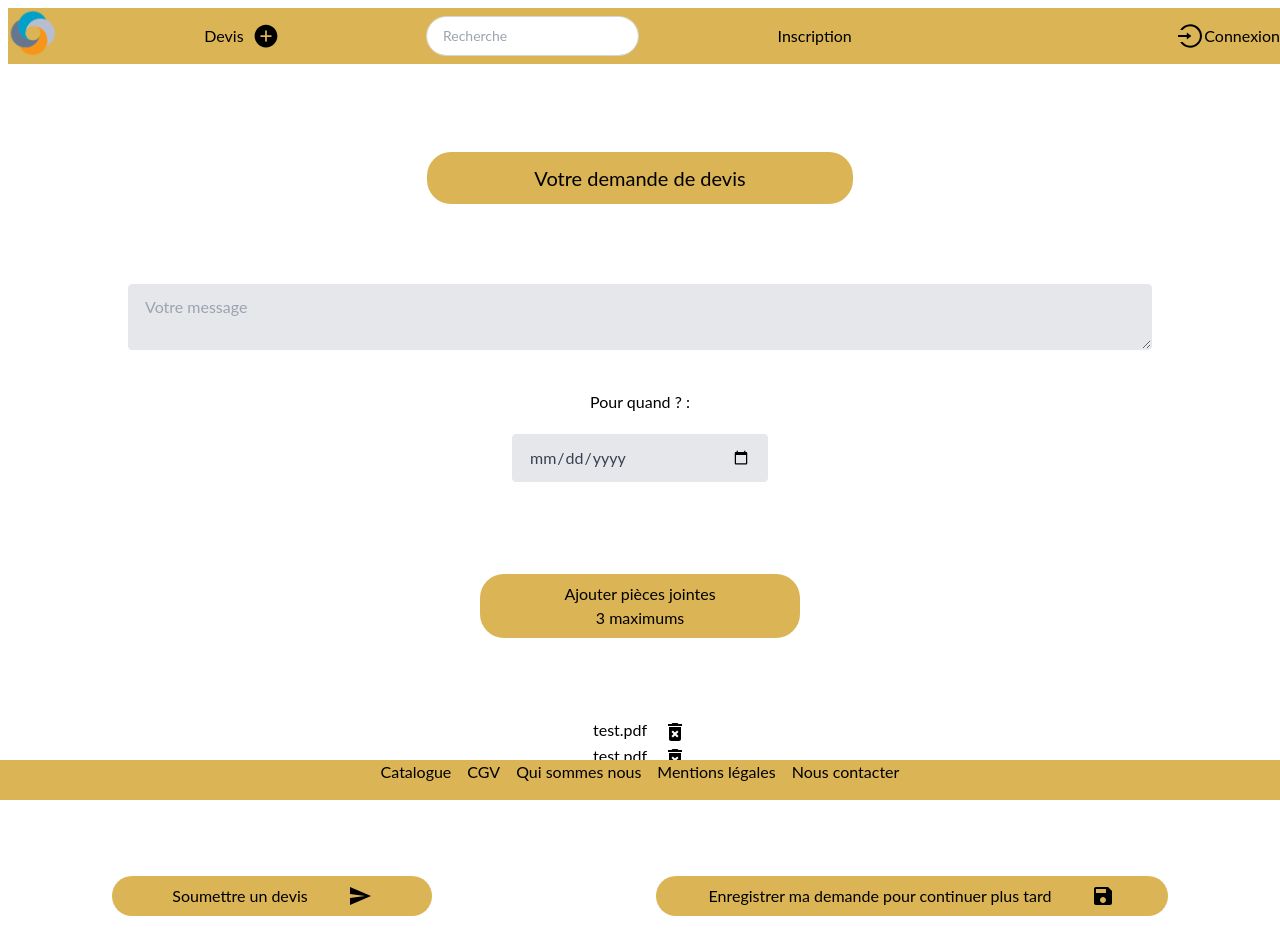
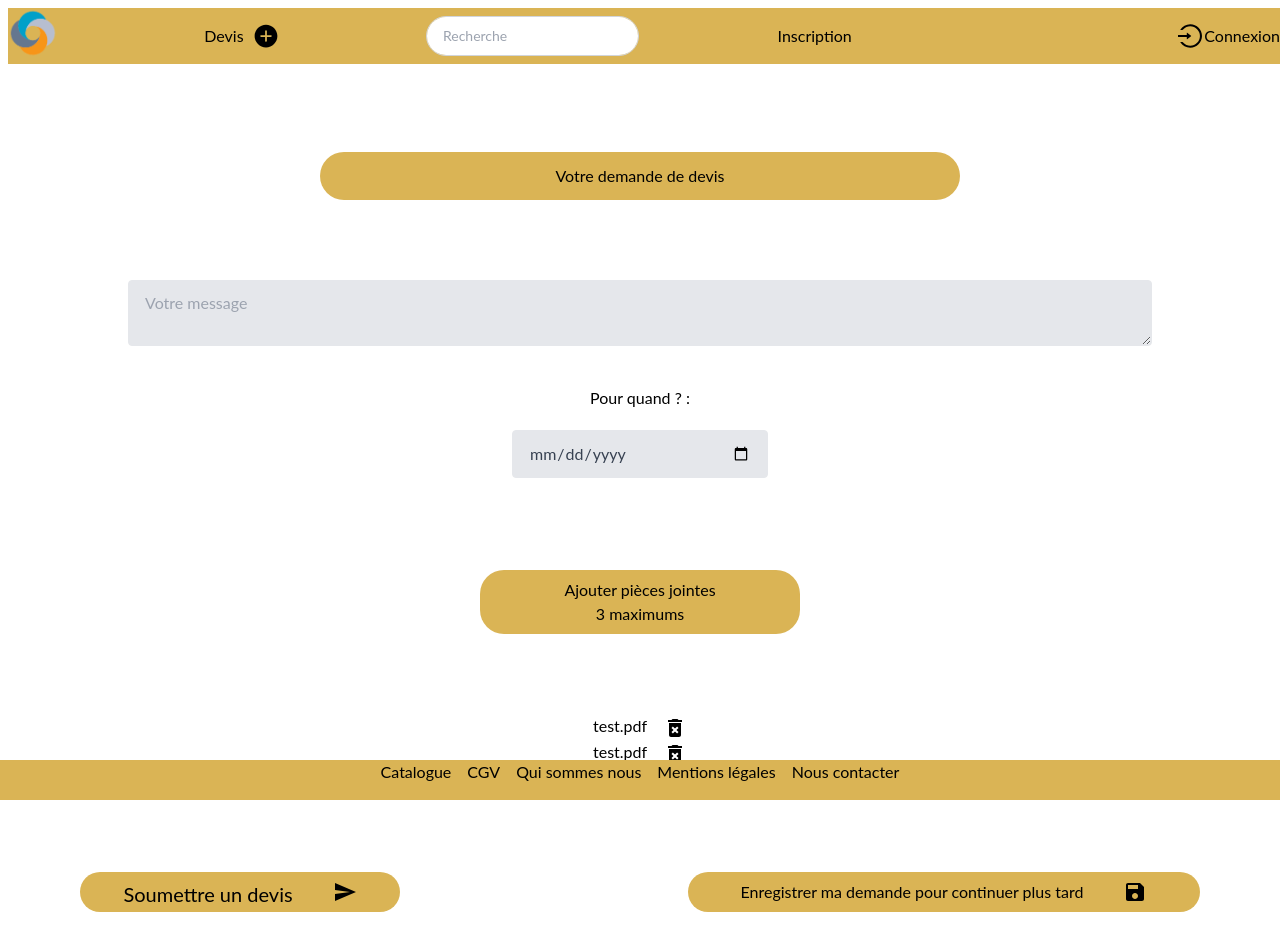
Before and after one commit to sele-nap/App-devis-lyon-js-react-sept21, a Next.js app: page /devis in a window 1280 px wide. Shown: the top 952 px of the page. Built offline with nearby package versions, Linux system fonts and the light colour scheme; no server answers.

Commit message:
add alert catch

```diff
--- a/models/devis.js
+++ b/models/devis.js
@@ -1,9 +1,9 @@
 const db = require("../db");
 const Joi = require("joi");
-// const { AiFillFilePdf } = require("react-icons/ai");
 
 const ValidateEstimate = (data, forUpdate = false) => {
   return Joi.object({
+    // customer: Joi.string.presence(),
     additionalInformation: Joi.string()
       .min(1)
       .presence(forUpdate ? "optional" : "required"),
@@ -14,8 +14,9 @@ const ValidateEstimate = (data, forUpdate = false) => {
 const create = async ({
   additionalInformation,
   deadLine,
-  attachedFiles,
+  // attachedFiles,
   customer,
+  status,
 }) => {
   return await db.estimate.create({
     data: {
--- a/pages/devis.js
+++ b/pages/devis.js
@@ -16,6 +16,13 @@ function estimate() {
         position: "center",
         icon: "success",
         title: "Votre demande de devis a été envoyé",
+        showConfirmButton: false,
+        timer: 2500,
+      }).catch;
+      Swal.fire({
+        position: "center",
+        icon: "error",
+        title: "Votre demande de devis n'a pas été envoyé",
         showConfirmButton: false,
         timer: 2500,
       });
@@ -61,7 +68,7 @@ function estimate() {
     <div>
       <Layout>
         <div className=" flex justify-center">
-          <h1 className="bg-third h-25 flex justify-center rounded-3xl m-20 p-3 md: w-1/3 text-xl ">
+          <h1 className="bg-third h-25 w-1/2 text-center flex justify-center rounded-3xl m-20 p-3 lg: w-50">
             Votre demande de devis
           </h1>
         </div>
@@ -78,20 +85,20 @@ function estimate() {
             <label> Pour quand ? :</label>
             <input
               type="date"
-              className="mt-5 appearance-none block bg-gray-200 text-gray-700 border border-gray-200 rounded py-3 px-4 mb-3 leading-tight focus:outline-none focus:bg-white focus:border-gray-500 md: w-1/5 "
+              className="mt-5  appearance-none block bg-gray-200 text-gray-700 border border-gray-200 rounded py-3 px-4 mb-3 leading-tight focus:outline-none focus:bg-white focus:border-gray-500 lg: w-1/5 "
               {...register("deadLine", { required: true })}
             />
           </div>
 
           <div className="flex justify-center ">
             {" "}
-            <button className="bg-third w-1/4 h-15 flex justify-center rounded-3xl m-20 p-2 text-ml">
+            <button className="bg-third w-1/2 h-15 flex justify-center rounded-3xl m-20 p-2 text-ml md:1/5 lg:w-1/4">
               Ajouter pièces jointes <br />3 maximums
             </button>
           </div>
           <div className="">
             <ul>
-              <li className="text-center">
+              <li className="text-center ">
                 test.pdf{" "}
                 <DeleteForeverIcon
                   className="ml-3"
@@ -108,10 +115,10 @@ function estimate() {
             </ul>
           </div>
 
-          <div className="flex flex-row justify-around ">
+          <div className="flex flex-row justify-between ">
             <button
               type="submit"
-              className="bg-third w-1/4 h-10 flex justify-center rounded-3xl m-20 p-2 text-ml "
+              className="bg-third text-sm text-center w-1/3 m-15 lg:w-1/4 h-10 flex justify-center rounded-3xl m-20 p-2 text-xl "
             >
               Soumettre un devis <SendIcon className="ml-10 " />
             </button>
```
